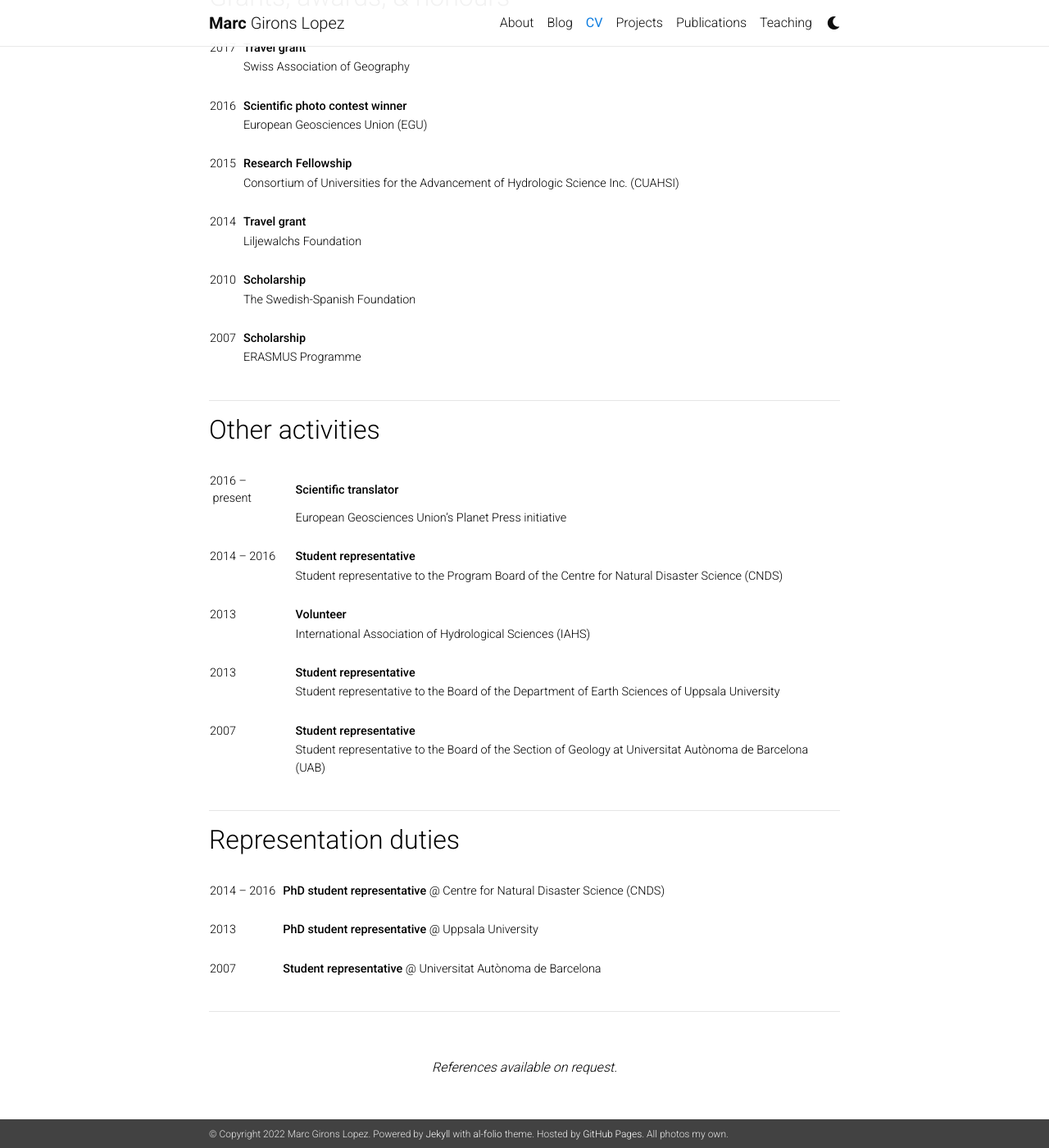
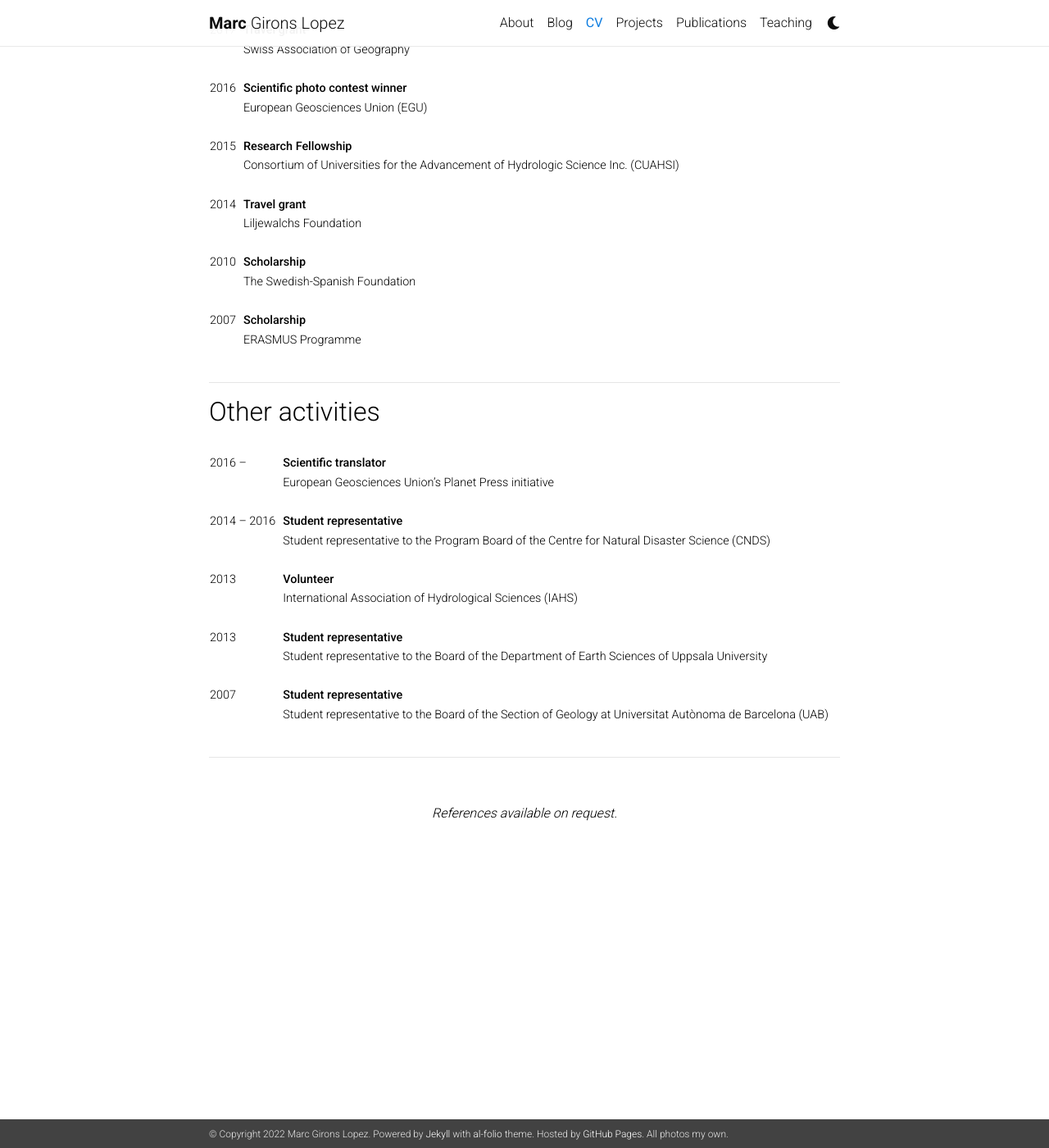
Before and after one commit to GironsLopez/GironsLopez.github.io, a Jekyll site: the page built from _pages/cv.md, in a window 1280 px wide and 1400 px high, scrolled down 1932 px. Shown: the whole window at 82% size. Built offline with Jekyll 4.4.1, drawn with Linux system fonts in a browser that asks for light colours; nearby versions of some CDN libraries; comment, search, counter and statistics services are not loaded; a style sheet for code colours, icons or effects is not loaded.

Commit message:
Update CV

```diff
--- a/_pages/cv.md
+++ b/_pages/cv.md
@@ -13,7 +13,7 @@
 
 | | |
 |-|-|
-| 2022&nbsp;--&nbsp;present&nbsp;&nbsp; | **Hydrologist** @ Fortum (Sweden) |
+| 2022&nbsp;--&nbsp; &nbsp;&nbsp; | **Hydrologist** @ Fortum (Sweden) |
 | | Inflow forecasting • Model development • Forecast evaluation • Data analysis |
 | | |
 | 2018&nbsp;--&nbsp;2022&nbsp;&nbsp; | **Hydrologist** @ Swedish Meteorological and Hydrological Institute, SMHI (Sweden) |
@@ -103,7 +103,7 @@
 
 | | |
 |-|-|
-| 2016&nbsp;--&nbsp;present&nbsp;&nbsp; | **Scientific translator** |
+| 2016&nbsp;--&nbsp; &nbsp;&nbsp; | **Scientific translator** |
 | | European Geosciences Union's Planet Press initiative |
 | | |
 | 2014&nbsp;--&nbsp;2016&nbsp;&nbsp; | **Student representative** |
@@ -121,19 +121,6 @@
 
 ---
 
-## Representation duties
-
-| | |
-|-|-|
-| 2014&nbsp;--&nbsp;2016&nbsp;&nbsp; | **PhD student representative** @ Centre for Natural Disaster Science (CNDS) |
-| | |
-| 2013 | **PhD student representative** @ Uppsala University |
-| | |
-| 2007 | **Student representative** @ Universitat Autònoma de Barcelona |
-| | |
-
----
-
 &nbsp;
 
 <p align="center">
```
